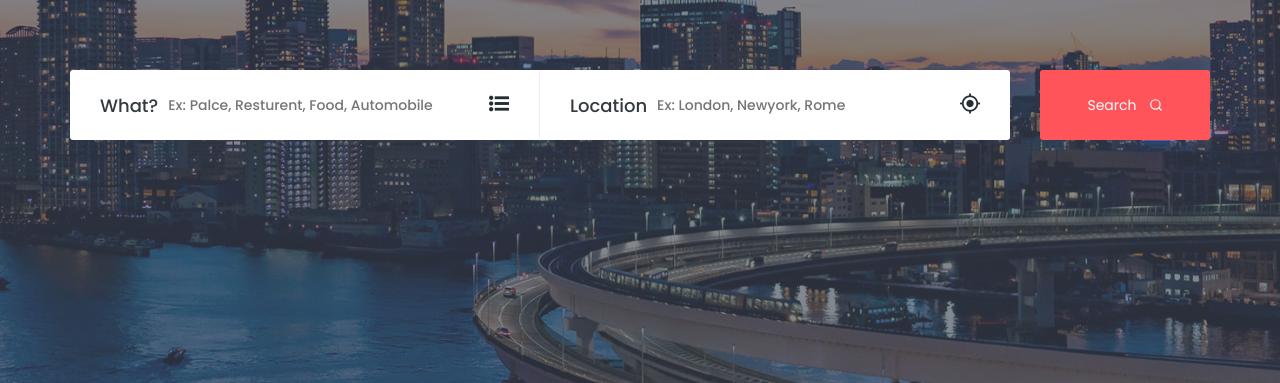
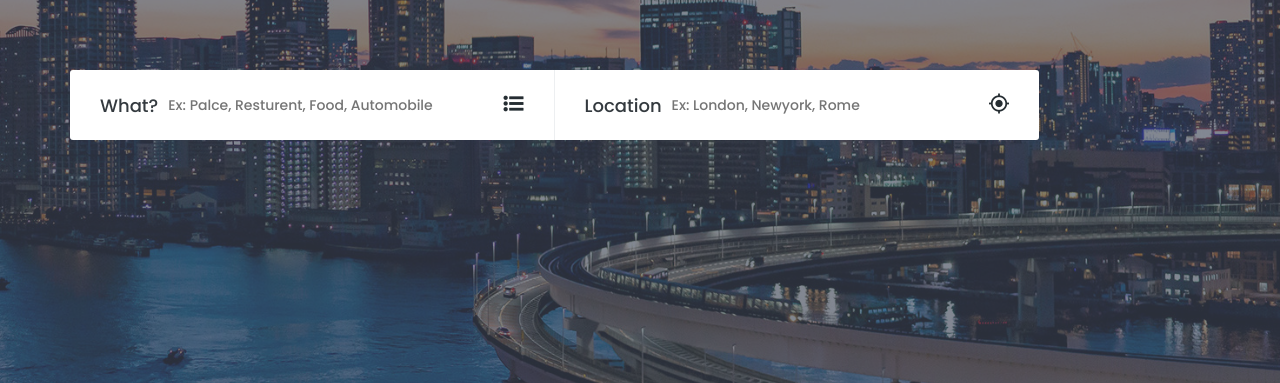
Before and after one commit to gopalbajagain2045/gopalbajagain, a plain HTML site: page index.html in a window 1280 px wide. Shown: the part 417-800 px from the top of the page. Drawn offline with nearby package versions, Linux system fonts and the light colour scheme.

Commit message:
Update index.html

```diff
--- a/index.html
+++ b/index.html
@@ -174,11 +174,11 @@
 							</div>
 						</div>
 					</div>
-					<div class="welcome-hero-serch">
+					<!-- <div class="welcome-hero-serch">
 						<button class="welcome-hero-btn" onclick="window.location.href='#'">
 							 search  <i data-feather="search"></i>
 						</button>
-					</div>
+					</div>  -->
 				</div>
 			</div>
 
```
